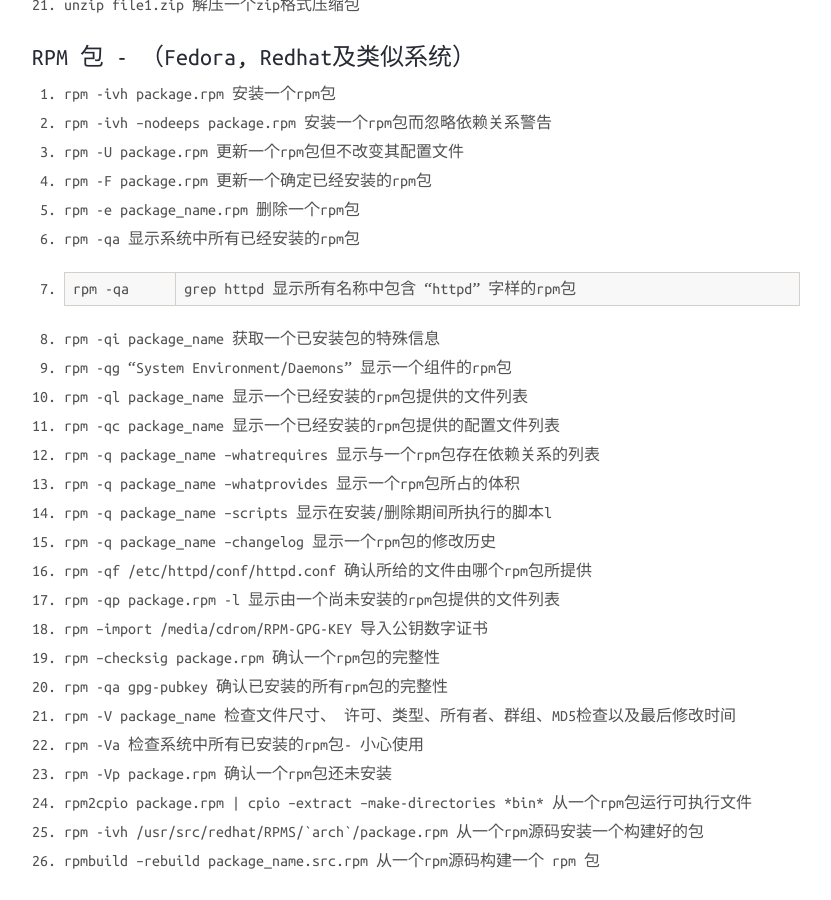
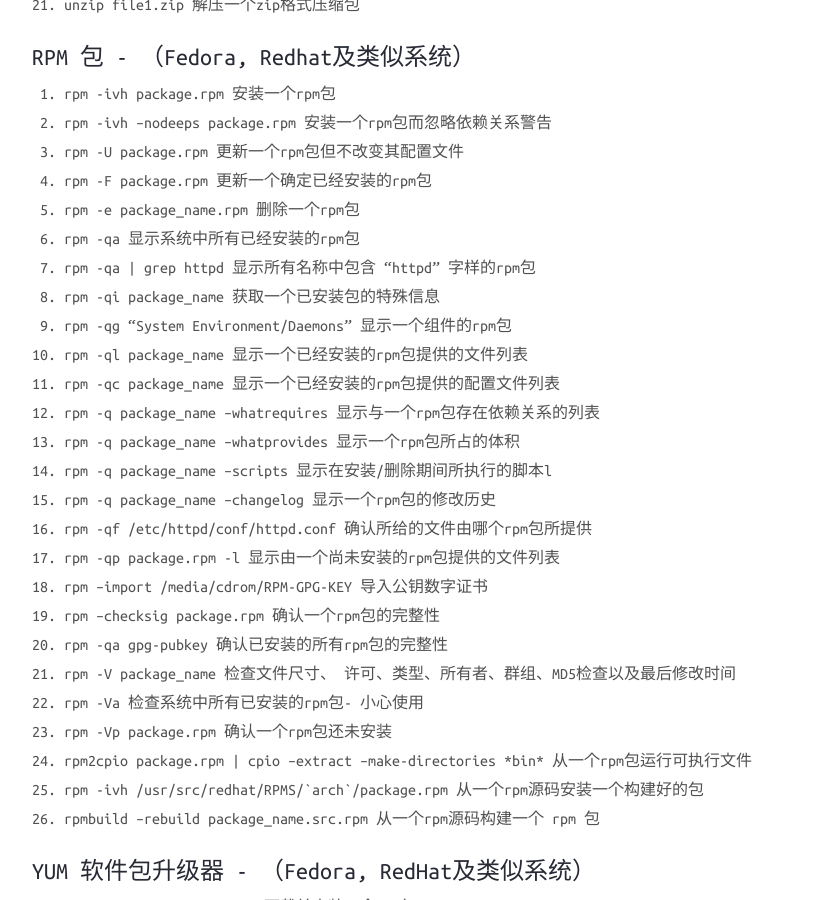
Before and after one commit to CooLNuanfeng/coolnuanfeng.github.com, a Jekyll site: the page built from _posts/2015-5-20-linuxCommand.md, in a window 1280 px wide and 900 px high, scrolled down 5241 px. Shown: the whole window, without its empty margins (224-1055 px from the left). Built offline with Jekyll 4.4.1, drawn with Linux system fonts in a browser that asks for light colours.

Commit message:
2015-05-20

```diff
--- a/_posts/2015-5-20-linuxCommand.md
+++ b/_posts/2015-5-20-linuxCommand.md
@@ -198,7 +198,7 @@
  4. rpm -F package.rpm 更新一个确定已经安装的rpm包
  5. rpm -e package_name.rpm 删除一个rpm包
  6. rpm -qa 显示系统中所有已经安装的rpm包
- 7. rpm -qa | grep httpd 显示所有名称中包含 "httpd" 字样的rpm包
+ 7. rpm -qa \| grep httpd 显示所有名称中包含 "httpd" 字样的rpm包
  8. rpm -qi package_name 获取一个已安装包的特殊信息
  9. rpm -qg "System Environment/Daemons" 显示一个组件的rpm包
  10. rpm -ql package_name 显示一个已经安装的rpm包提供的文件列表
```
